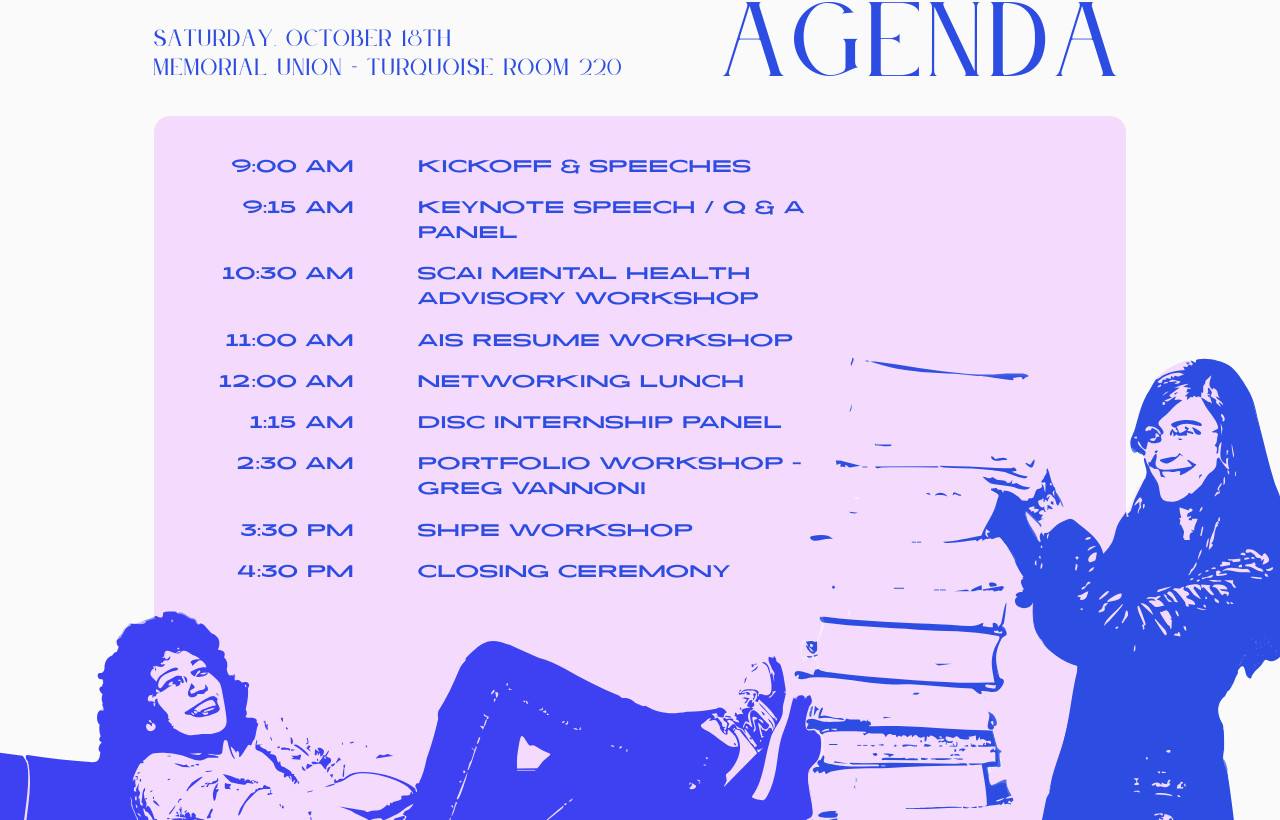
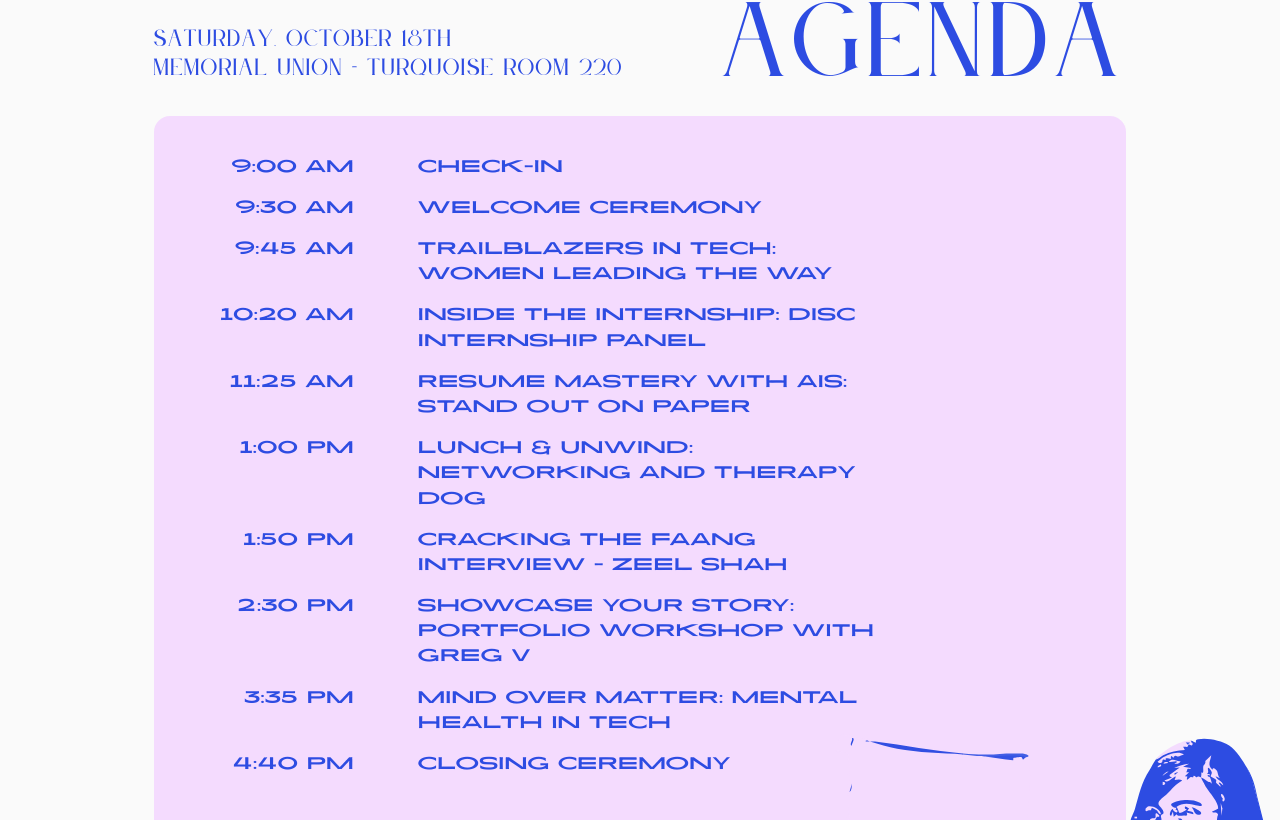
Before and after one commit to asusoda/ada-lovelace-conf-website, a Next.js app: page / in a window 1280 px wide. Shown: the part 1980-2800 px from the top of the page. Built offline with nearby package versions, Linux system fonts and the light colour scheme.

Commit message:
update agenda

```diff
--- a/components/agenda.tsx
+++ b/components/agenda.tsx
@@ -2,19 +2,21 @@ import Image from "next/image"
 
 export function AgendaSection() {
   const scheduleItems = [
-    { time: "9:00 AM", title: "KICKOFF & SPEECHES" },
-    { time: "9:15 AM", title: "KEYNOTE SPEECH / Q & A PANEL" },
-    { time: "10:30 AM", title: "SCAI MENTAL HEALTH ADVISORY WORKSHOP" },
-    { time: "11:00 AM", title: "AIS RESUME WORKSHOP" },
-    { time: "12:00 AM", title: "NETWORKING LUNCH" },
-    { time: "1:15 AM", title: "DISC INTERNSHIP PANEL" },
-    { time: "2:30 AM", title: "PORTFOLIO WORKSHOP - GREG VANNONI" },
-    { time: "3:30 PM", title: "SHPE WORKSHOP" },
-    { time: "4:30 PM", title: "CLOSING CEREMONY" },
+    { time: "9:00 AM", title: "Check-In" },
+    { time: "9:30 AM", title: "Welcome Ceremony" },
+    { time: "9:45 AM", title: "Trailblazers in Tech: Women Leading the Way" },
+    { time: "10:20 AM", title: "Inside the Internship: DISC Internship Panel" },
+    { time: "11:25 AM", title: "Resume Mastery with AIS: Stand Out on Paper" },
+    { time: "1:00 PM", title: "Lunch & Unwind: Networking and Therapy Dog" },
+    { time: "1:50 PM", title: "Cracking the FAANG Interview - Zeel Shah" },
+    { time: "2:30 PM", title: "Showcase Your Story: Portfolio Workshop with Greg V" },
+    { time: "3:35 PM", title: "Mind Over Matter: Mental Health in Tech" },
+    { time: "4:40 PM", title: "CLOSING CEREMONY" },
+
   ]
 
   return (
-    <section id="agenda" className="max-h-[calc(100vh+15rem)] 2xl:max-h-[calc(100vh+10rem)] bg-[var(--color-white)] py-6 sm:py-8 xl:py-30 2xl:py-16 px-4 sm:px-6 xl:px-8 2xl:px-12 relative overflow-hidden">
+    <section id="agenda" className="bg-[var(--color-white)] py-6 sm:py-8 xl:py-30 2xl:py-16 pb-[2rem] px-4 sm:px-6 xl:px-8 2xl:px-12 relative overflow-hidden">
       <div className="w-[80%] lg:max-w-6xl 2xl:max-w-[70%] mx-auto">
         <div className="relative">
           {/* Date + location Header */}
@@ -83,11 +85,11 @@ export function AgendaSection() {
 
           {/* Illustration placeholders */}
           {/* Spacer to push down illustrations */}
-          <div className="hidden lg:block h-40 xl:h-64 2xl:h-80 bg-[var(--color-light-purple)] rounded-xl xl:rounded-2xl p-4 sm:p-6 xl:p-10 2xl:p-10 pr-32 xl:pr-48 2xl:pr-64 backdrop-blur-sm"></div>
+          <div className="hidden lg:block h-20 xl:h-40 2xl:h-60 bg-[var(--color-light-purple)] rounded-xl xl:rounded-2xl p-4 sm:p-6 xl:p-10 2xl:p-10 pr-32 xl:pr-48 2xl:pr-64 backdrop-blur-sm"></div>
 
-          <div className="relative mt-8 hidden lg:block">
-            {/* Left figure - person sitting/reclining */}
-            <div className="absolute bottom-70 2xl:bottom-0 left-0 w-48 xl:w-70 2xl:w-80 h-60 xl:h-80 2xl:h-96 rounded-lg flex items-center justify-center">
+          + <div className="relative mt-8 hidden lg:block z-[2]">
+          {/* Left figure - person sitting/reclining */}
+            <div className="absolute bottom-40 2xl:bottom-0 left-0 w-48 xl:w-70 2xl:w-80 h-60 xl:h-80 2xl:h-96 rounded-lg flex items-center justify-center">
                 {/* susan kare */}
                 <div className="w-full">
                   <Image
@@ -101,7 +103,7 @@ export function AgendaSection() {
             </div>
 
             {/* Right figure - person standing with books */}
-            <div className="absolute bottom-80 2xl:bottom-0 right-0 w-48 xl:w-64 2xl:w-80 h-72 xl:h-96 2xl:h-[28rem] rounded-lg flex items-center justify-center">
+            <div className="absolute bottom-15 2xl:bottom-0 right-0 w-48 xl:w-64 2xl:w-80 h-72 xl:h-96 2xl:h-[28rem] rounded-lg flex items-center justify-center">
                 {/* margarent ham*/}
                 <div className="w-full">
                   <Image
@@ -116,9 +118,12 @@ export function AgendaSection() {
           </div>
 
           {/* Spacer for absolute positioned elements */}
-          <div className="hidden xl:block h-80 xl:h-96 2xl:h-[28rem]"></div>
+
         </div>
       </div>
+      {/* Background extension to remove white gap under figures */}
+      <div className="absolute bottom-0 left-1/2 -translate-x-1/2 w-[80%] lg:max-w-6xl 2xl:max-w-[70%] h-[14rem] bg-[var(--color-light-purple)] rounded-xl xl:rounded-2xl z-[1]" />
+
     </section>
   )
 }
```
